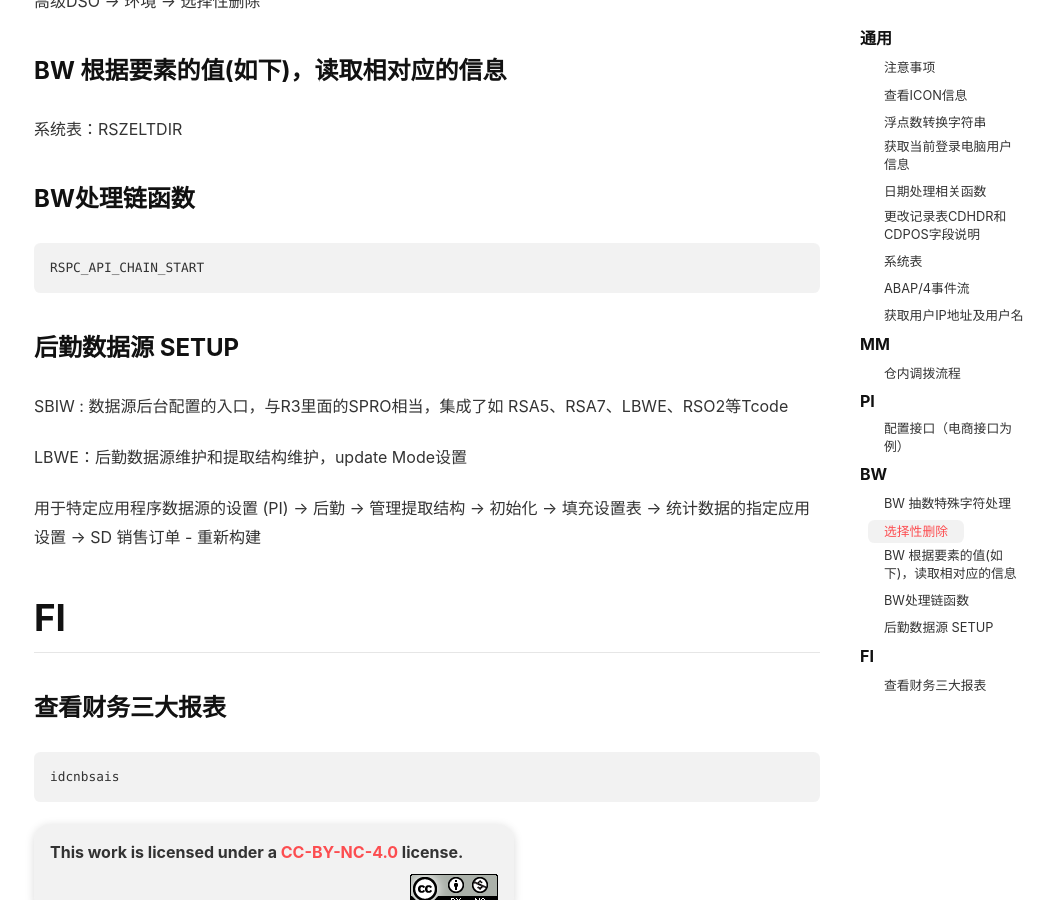
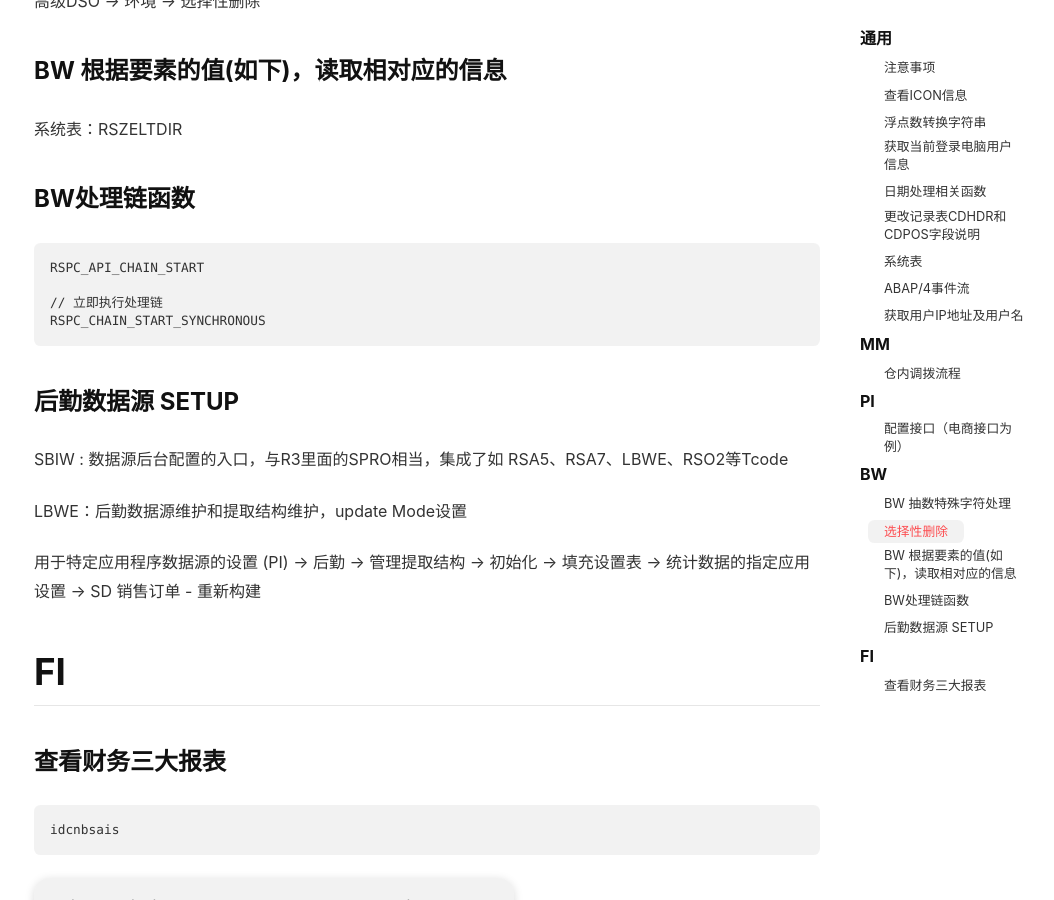
Before and after one commit to zitiao/ziTiao, a Jekyll site: the page built from _posts/2018-05-07-ABAP-知识点整理.md, in a window 1280 px wide and 900 px high, scrolled down 3362 px. Shown: the whole window, without its empty margins (103-1157 px from the left). Built offline with Jekyll 4.4.1, drawn with Linux system fonts in a browser that asks for light colours; nearby versions of some CDN libraries.

Commit message:
20180516

````diff
--- a/_posts/2018-05-07-ABAP-知识点整理.md
+++ b/_posts/2018-05-07-ABAP-知识点整理.md
@@ -110,6 +110,9 @@ PI_QAS import 异步接口注意发送信道
 ### BW处理链函数
 ```
 RSPC_API_CHAIN_START
+
+// 立即执行处理链
+RSPC_CHAIN_START_SYNCHRONOUS
 ```
 
 ### 后勤数据源 SETUP
````
